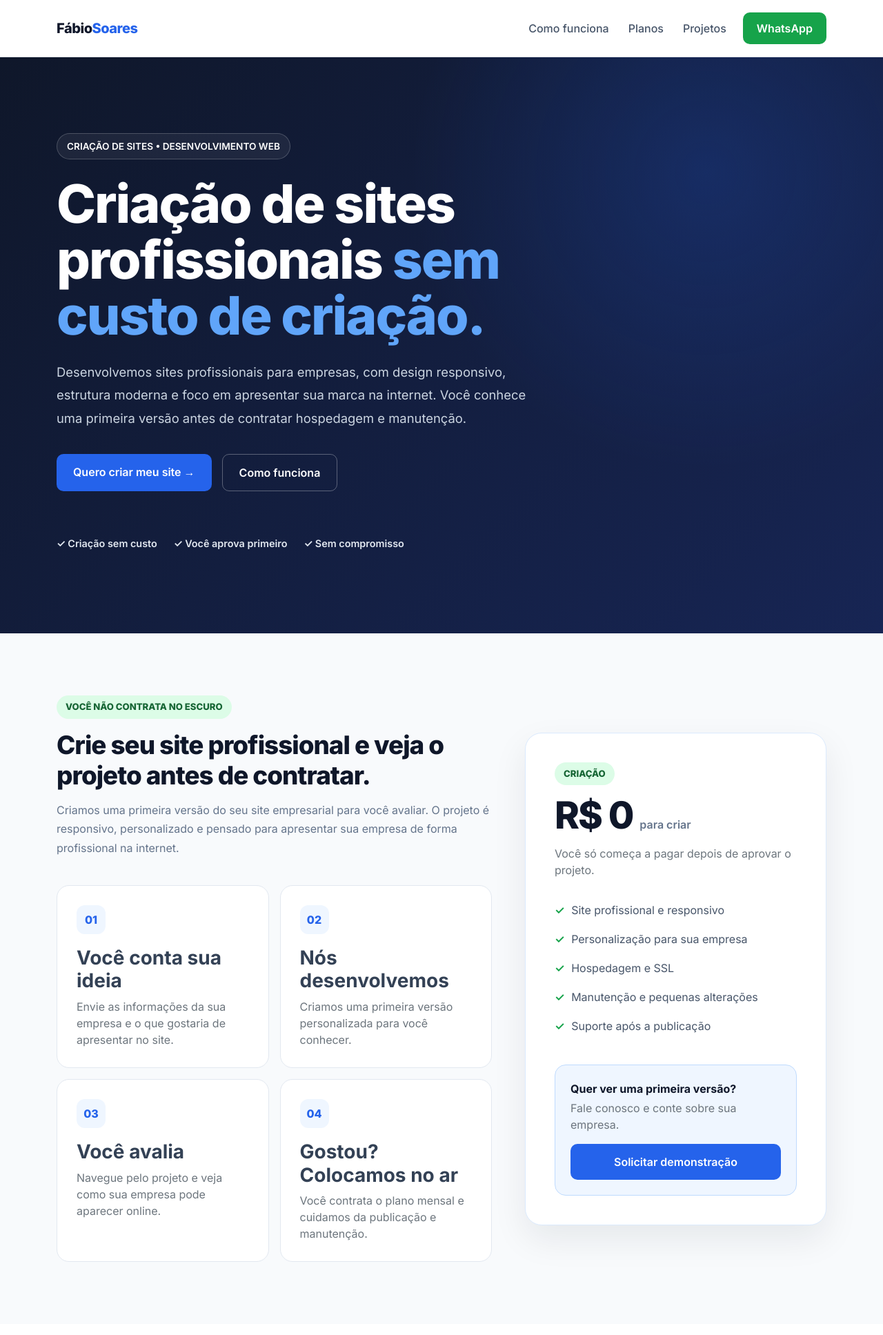
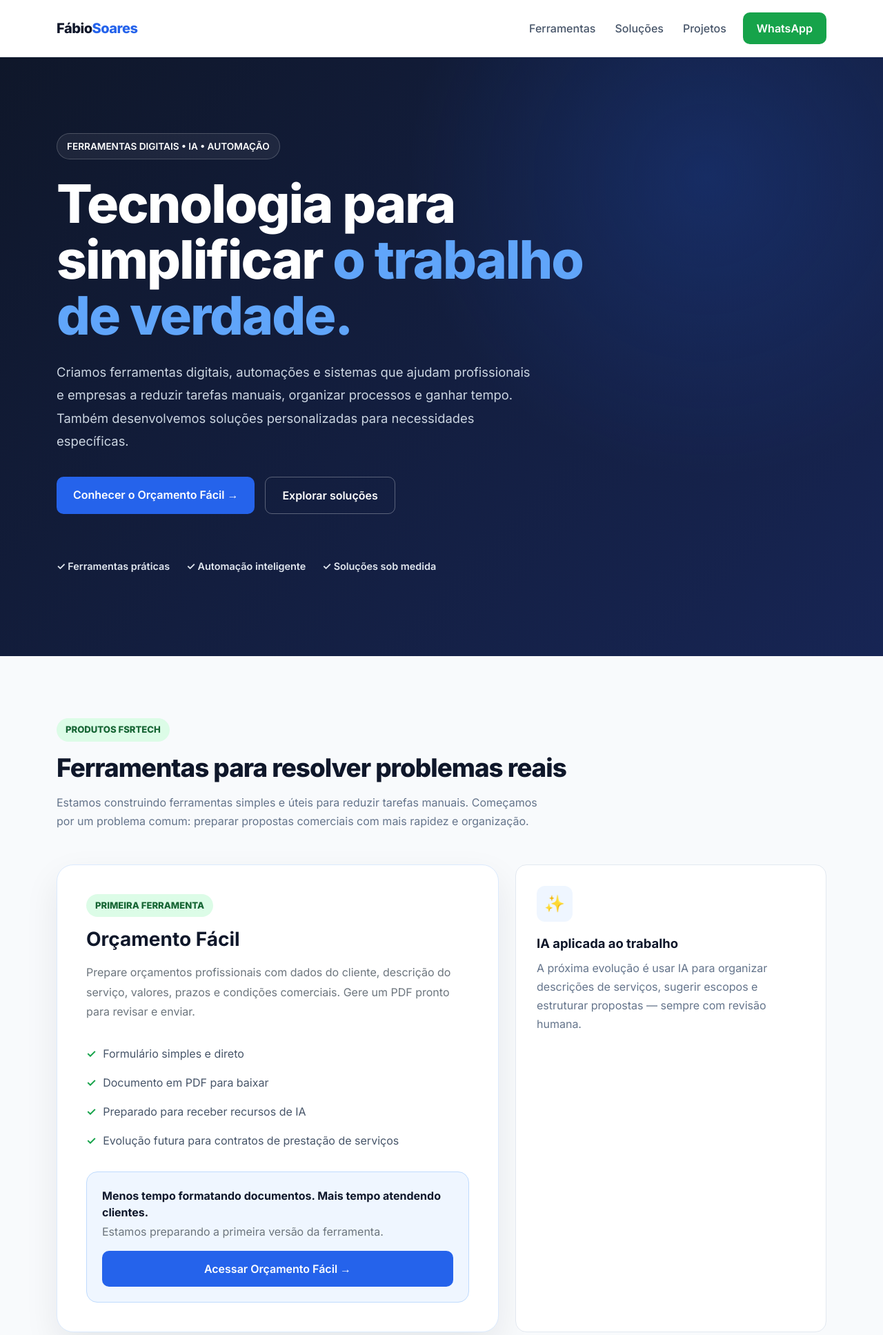
Before and after one commit to fabiurbina/fsrtech-automacao, a Django app: page / in a window 1280 px wide. Shown: the top 1935 px of the page at 69% size. Run offline with Django 5.2, Linux system fonts and the light colour scheme.

Commit message:
Atualização geral do site

```diff
--- a/pedidos/templates/home.html
+++ b/pedidos/templates/home.html
@@ -9,16 +9,16 @@
     <meta charset="UTF-8">
     <meta name="viewport" content="width=device-width, initial-scale=1.0">
 
-    <title>Criação de Sites Profissionais para Empresas | FSR Tech</title>
+    <title>Ferramentas Digitais, IA e Automação para Empresas | FSRTech</title>
 
-    <meta name="description" content="Criação de sites profissionais para empresas. Site responsivo, moderno e personalizado. Veja uma primeira versão sem custo de criação antes de contratar hospedagem e manutenção.">
+    <meta name="description" content="Ferramentas digitais, inteligência artificial, automação de processos e sistemas sob medida para simplificar o dia a dia de profissionais e empresas.">
 
     <link rel="canonical" href="https://fsrtech.com.br/">
 
     <meta name="robots" content="index, follow">
 
-    <meta property="og:title" content="Criação de Sites Profissionais para Empresas | FSR Tech">
-    <meta property="og:description" content="Criação de sites profissionais para empresas. Veja uma primeira versão sem custo de criação antes de contratar.">
+    <meta property="og:title" content="Ferramentas Digitais, IA e Automação | FSRTech">
+    <meta property="og:description" content="Conheça ferramentas digitais e soluções de automação para simplificar processos e economizar tempo.">
     <meta property="og:type" content="website">
     <meta property="og:url" content="https://fsrtech.com.br/">
 
@@ -615,18 +615,19 @@
   "@type": "ProfessionalService",
   "name": "FSR Tech",
   "url": "https://www.fsrtech.com.br/",
-  "description": "Criação de sites profissionais para empresas, com desenvolvimento web, hospedagem e manutenção.",
+  "description": "Desenvolvimento de ferramentas digitais, automação de processos, integração de sistemas, inteligência artificial e soluções web sob medida.",
   "areaServed": {
     "@type": "Place",
     "name": "São Paulo"
   },
   "serviceType": [
-    "Criação de sites profissionais",
-    "Criação de sites para empresas",
-    "Desenvolvimento de sites",
+    "Ferramentas digitais",
+    "Automação de processos",
+    "Integração de sistemas e APIs",
+    "Inteligência artificial aplicada",
+    "Desenvolvimento de sistemas sob medida",
     "Desenvolvimento web",
-    "Hospedagem de sites",
-    "Manutenção de sites"
+    "Criação e manutenção de sites"
   ]
 }
 </script>
@@ -648,12 +649,12 @@
 
         <div class="d-flex align-items-center">
 
-            <a href="#como-funciona" class="nav-link-custom">
-                Como funciona
+            <a href="#ferramentas" class="nav-link-custom">
+                Ferramentas
             </a>
 
-            <a href="#planos" class="nav-link-custom">
-                Planos
+            <a href="#servicos" class="nav-link-custom">
+                Soluções
             </a>
 
             <a href="#projetos" class="nav-link-custom">
@@ -684,43 +685,107 @@
     <div class="container">
 
         <span class="hero-badge">
-            CRIAÇÃO DE SITES • DESENVOLVIMENTO WEB
+            FERRAMENTAS DIGITAIS • IA • AUTOMAÇÃO
         </span>
 
         <h1>
-            Criação de sites profissionais
-            <span>sem custo de criação.</span>
+            Tecnologia para simplificar
+            <span>o trabalho de verdade.</span>
         </h1>
 
         <p class="hero-description">
-            Desenvolvemos sites profissionais para empresas, com design responsivo,
-            estrutura moderna e foco em apresentar sua marca na internet.
-            Você conhece uma primeira versão antes de contratar hospedagem e manutenção.
+            Criamos ferramentas digitais, automações e sistemas que ajudam profissionais
+            e empresas a reduzir tarefas manuais, organizar processos e ganhar tempo.
+            Também desenvolvemos soluções personalizadas para necessidades específicas.
         </p>
 
         <div class="hero-buttons">
 
-            <a href="https://wa.me/5511970907249?text=Olá!%20Quero%20conhecer%20a%20demonstração%20do%20meu%20site."
-               target="_blank"
+            <a href="/orcamento-facil/"
                class="btn-primary-custom">
-                Quero criar meu site →
+                Conhecer o Orçamento Fácil →
             </a>
 
-            <a href="#como-funciona"
+            <a href="#ferramentas"
                class="btn-outline-custom">
-                Como funciona
+                Explorar soluções
             </a>
 
         </div>
 
         <div class="hero-technologies">
-            <span>✓ Criação sem custo</span>
-            <span>✓ Você aprova primeiro</span>
-            <span>✓ Sem compromisso</span>
+            <span>✓ Ferramentas práticas</span>
+            <span>✓ Automação inteligente</span>
+            <span>✓ Soluções sob medida</span>
         </div>
 
     </div>
 
+</section>
+
+
+<!-- =========================
+     FERRAMENTAS DIGITAIS
+========================= -->
+
+<section class="section section-light" id="ferramentas">
+    <div class="container">
+        <div class="mb-5">
+            <span class="offer-badge">PRODUTOS FSRTECH</span>
+            <h2 class="section-title">Ferramentas para resolver problemas reais</h2>
+            <p class="section-subtitle">
+                Estamos construindo ferramentas simples e úteis para reduzir tarefas manuais.
+                Começamos por um problema comum: preparar propostas comerciais com mais rapidez e organização.
+            </p>
+        </div>
+
+        <div class="row g-4">
+            <div class="col-lg-7">
+                <div class="offer-card h-100">
+                    <span class="offer-badge">PRIMEIRA FERRAMENTA</span>
+                    <h3 class="fw-bold mb-3" style="color:var(--dark);">Orçamento Fácil</h3>
+                    <p class="text-secondary" style="line-height:1.8;">
+                        Prepare orçamentos profissionais com dados do cliente, descrição do serviço,
+                        valores, prazos e condições comerciais. Gere um PDF pronto para revisar e enviar.
+                    </p>
+                    <ul class="offer-list">
+                        <li>Formulário simples e direto</li>
+                        <li>Documento em PDF para baixar</li>
+                        <li>Preparado para receber recursos de IA</li>
+                        <li>Evolução futura para contratos de prestação de serviços</li>
+                    </ul>
+                    <div class="site-cta mt-4">
+                        <strong>Menos tempo formatando documentos. Mais tempo atendendo clientes.</strong>
+                        <div class="text-secondary mt-1 mb-3">
+                            Estamos preparando a primeira versão da ferramenta.
+                        </div>
+                        <a href="/orcamento-facil/" class="btn-primary-custom w-100 text-center">
+                            Acessar Orçamento Fácil →
+                        </a>
+                    </div>
+                </div>
+            </div>
+
+            <div class="col-lg-5">
+                <div class="service-card mb-4">
+                    <div class="service-icon">✨</div>
+                    <h3>IA aplicada ao trabalho</h3>
+                    <p>
+                        A próxima evolução é usar IA para organizar descrições de serviços,
+                        sugerir escopos e estruturar propostas — sempre com revisão humana.
+                    </p>
+                </div>
+                <div class="service-card">
+                    <div class="service-icon">📄</div>
+                    <h3>Da proposta ao contrato</h3>
+                    <p>
+                        Nossa visão é reaproveitar os dados do orçamento para preparar um contrato
+                        de prestação de serviços, reduzindo retrabalho e informações duplicadas.
+                    </p>
+                </div>
+            </div>
+        </div>
+    </div>
 </section>
 
 
@@ -910,12 +975,12 @@
         <div class="mb-5">
 
             <h2 class="section-title">
-                Além do site, tecnologia para sua empresa
+                Tecnologia para simplificar processos e criar novas possibilidades
             </h2>
 
             <p class="section-subtitle">
 
-                Além dos sites, desenvolvemos automações, integrações e sistemas para empresas que precisam ir além.
+                Aplicamos desenvolvimento web, automação, integração de sistemas, dados e IA para resolver necessidades práticas de profissionais e empresas.
 
             </p>
 
@@ -1405,18 +1470,17 @@
     <div class="container">
 
         <h2>
-            Seu próximo site pode começar hoje.
+            Qual tarefa da sua rotina poderia ser mais simples?
         </h2>
 
         <p>
-            Conte um pouco sobre sua empresa. Nós preparamos uma primeira versão
-            para você conhecer o projeto antes de contratar.
+            Conte qual processo toma seu tempo. Vamos avaliar como uma ferramenta, integração ou automação pode ajudar.
         </p>
 
-        <a href="https://wa.me/5511970907249?text=Olá!%20Quero%20criar%20um%20site%20para%20minha%20empresa."
+        <a href="https://wa.me/5511970907249?text=Ol%C3%A1!%20Quero%20conversar%20sobre%20uma%20ferramenta%20ou%20automa%C3%A7%C3%A3o%20para%20meu%20neg%C3%B3cio."
            target="_blank"
            class="btn-cta">
-            Solicitar meu site →
+            Conversar sobre uma solução →
         </a>
 
     </div>
@@ -1438,7 +1502,7 @@
 
         <br>
 
-        Criação de Sites • Desenvolvimento Web • Tecnologia
+        Ferramentas Digitais • IA • Automação • Desenvolvimento de Sistemas
 
         <div class="mt-2">
 
--- a/pedidos/urls.py
+++ b/pedidos/urls.py
@@ -1,9 +1,10 @@
 from django.contrib import admin
 from django.urls import path
-from .views import home, criacao_de_sites
-
+from .views import home, criacao_de_sites, orcamento_facil
 
 urlpatterns = [
+    path('admin/', admin.site.urls),
     path('', home, name='home'),
     path('criacao-de-sites/', criacao_de_sites, name='criacao_de_sites'),
+    path('orcamento-facil/', orcamento_facil, name='orcamento_facil'),
 ]
--- a/pedidos/views.py
+++ b/pedidos/views.py
@@ -1,4 +1,16 @@
+from io import BytesIO
+from decimal import Decimal, InvalidOperation
+
+from django.http import HttpResponse
 from django.shortcuts import render
+from django.views.decorators.http import require_http_methods
+
+from reportlab.lib import colors
+from reportlab.lib.enums import TA_CENTER, TA_LEFT
+from reportlab.lib.pagesizes import A4
+from reportlab.lib.styles import getSampleStyleSheet, ParagraphStyle
+from reportlab.lib.units import cm
+from reportlab.platypus import SimpleDocTemplate, Paragraph, Spacer, Table, TableStyle
 
 
 def home(request):
@@ -7,3 +19,160 @@ def home(request):
 
 def criacao_de_sites(request):
     return render(request, 'criacao_de_sites.html')
+
+
+@require_http_methods(["GET", "POST"])
+def orcamento_facil(request):
+    """
+    MVP sem IA e sem banco de dados:
+    recebe os dados do formulário e gera um PDF para download.
+    """
+    if request.method == "GET":
+        return render(request, "orcamento_facil.html")
+
+    dados = {
+        "empresa": request.POST.get("empresa", "").strip()[:120],
+        "email_empresa": request.POST.get("email_empresa", "").strip()[:160],
+        "telefone_empresa": request.POST.get("telefone_empresa", "").strip()[:50],
+        "cliente": request.POST.get("cliente", "").strip()[:160],
+        "email_cliente": request.POST.get("email_cliente", "").strip()[:160],
+        "titulo": request.POST.get("titulo", "").strip()[:160],
+        "descricao": request.POST.get("descricao", "").strip()[:5000],
+        "prazo": request.POST.get("prazo", "").strip()[:120],
+        "validade": request.POST.get("validade", "15 dias").strip()[:40],
+        "condicoes": request.POST.get("condicoes", "").strip()[:2000],
+    }
+
+    try:
+        valor = Decimal(request.POST.get("valor", "").replace(".", "").replace(",", "."))
+        if not valor.is_finite() or valor < 0:
+            raise InvalidOperation
+    except (InvalidOperation, ValueError):
+        return render(
+            request,
+            "orcamento_facil.html",
+            {"dados": dados, "erro": "Informe um valor válido para o orçamento."},
+            status=400,
+        )
+
+    campos_obrigatorios = ("empresa", "cliente", "titulo", "descricao")
+    if any(not dados[campo] for campo in campos_obrigatorios):
+        return render(
+            request,
+            "orcamento_facil.html",
+            {"dados": dados, "erro": "Preencha empresa, cliente, título e descrição do serviço."},
+            status=400,
+        )
+
+    buffer = BytesIO()
+    documento = SimpleDocTemplate(
+        buffer,
+        pagesize=A4,
+        rightMargin=2.0 * cm,
+        leftMargin=2.0 * cm,
+        topMargin=1.8 * cm,
+        bottomMargin=1.8 * cm,
+        title=f"Orçamento - {dados['titulo']}",
+        author=dados["empresa"],
+    )
+
+    estilos = getSampleStyleSheet()
+    estilos.add(ParagraphStyle(
+        name="MarcaFSR", parent=estilos["Title"], fontName="Helvetica-Bold",
+        fontSize=21, leading=25, textColor=colors.HexColor("#1d4ed8"),
+        alignment=TA_LEFT, spaceAfter=4,
+    ))
+    estilos.add(ParagraphStyle(
+        name="SubtituloAzul", parent=estilos["Heading2"], fontName="Helvetica-Bold",
+        fontSize=13, leading=17, textColor=colors.HexColor("#0f172a"),
+        spaceBefore=12, spaceAfter=7,
+    ))
+    estilos.add(ParagraphStyle(
+        name="CorpoSeguro", parent=estilos["BodyText"], fontName="Helvetica",
+        fontSize=9.5, leading=14, textColor=colors.HexColor("#334155"),
+        spaceAfter=5,
+    ))
+    estilos.add(ParagraphStyle(
+        name="Pequeno", parent=estilos["BodyText"], fontName="Helvetica",
+        fontSize=8, leading=11, textColor=colors.HexColor("#64748b"),
+    ))
+
+    def p(texto, estilo="CorpoSeguro"):
+        # Escapa caracteres que poderiam ser interpretados como marcação pelo Paragraph.
+        from xml.sax.saxutils import escape
+        texto = escape(str(texto or "")).replace("\n", "<br/>")
+        return Paragraph(texto, estilos[estilo])
+
+    story = [
+        p(dados["empresa"], "MarcaFSR"),
+        p("PROPOSTA COMERCIAL / ORÇAMENTO", "SubtituloAzul"),
+        Spacer(1, 0.25 * cm),
+    ]
+
+    contato_empresa = " • ".join(x for x in [dados["email_empresa"], dados["telefone_empresa"]] if x)
+    if contato_empresa:
+        story += [p(contato_empresa, "Pequeno"), Spacer(1, 0.25 * cm)]
+
+    info = [
+        [p("<b>Cliente</b>"), p(dados["cliente"])],
+        [p("<b>E-mail do cliente</b>"), p(dados["email_cliente"] or "Não informado")],
+        [p("<b>Serviço</b>"), p(dados["titulo"])],
+    ]
+    tabela = Table(info, colWidths=[4.0 * cm, 12.0 * cm], hAlign="LEFT")
+    tabela.setStyle(TableStyle([
+        ("BACKGROUND", (0, 0), (0, -1), colors.HexColor("#eff6ff")),
+        ("BOX", (0, 0), (-1, -1), 0.5, colors.HexColor("#dbeafe")),
+        ("INNERGRID", (0, 0), (-1, -1), 0.35, colors.HexColor("#dbeafe")),
+        ("VALIGN", (0, 0), (-1, -1), "TOP"),
+        ("LEFTPADDING", (0, 0), (-1, -1), 8),
+        ("RIGHTPADDING", (0, 0), (-1, -1), 8),
+        ("TOPPADDING", (0, 0), (-1, -1), 8),
+        ("BOTTOMPADDING", (0, 0), (-1, -1), 8),
+    ]))
+    story += [tabela, p("Descrição e escopo do serviço", "SubtituloAzul"), p(dados["descricao"])]
+
+    valor_formatado = f"R$ {valor:,.2f}".replace(",", "X").replace(".", ",").replace("X", ".")
+    resumo = [
+        [p("<b>Investimento</b>"), p(f"<b>{valor_formatado}</b>")],
+        [p("<b>Prazo estimado</b>"), p(dados["prazo"] or "A combinar")],
+        [p("<b>Validade da proposta</b>"), p(dados["validade"] or "15 dias")],
+    ]
+    tabela_resumo = Table(resumo, colWidths=[5.0 * cm, 11.0 * cm], hAlign="LEFT")
+    tabela_resumo.setStyle(TableStyle([
+        ("BACKGROUND", (0, 0), (-1, 0), colors.HexColor("#eff6ff")),
+        ("BOX", (0, 0), (-1, -1), 0.5, colors.HexColor("#dbeafe")),
+        ("INNERGRID", (0, 0), (-1, -1), 0.35, colors.HexColor("#dbeafe")),
+        ("VALIGN", (0, 0), (-1, -1), "TOP"),
+        ("LEFTPADDING", (0, 0), (-1, -1), 8),
+        ("RIGHTPADDING", (0, 0), (-1, -1), 8),
+        ("TOPPADDING", (0, 0), (-1, -1), 8),
+        ("BOTTOMPADDING", (0, 0), (-1, -1), 8),
+    ]))
+    story += [Spacer(1, 0.35 * cm), tabela_resumo]
+
+    if dados["condicoes"]:
+        story += [p("Condições comerciais", "SubtituloAzul"), p(dados["condicoes"])]
+
+    story += [
+        Spacer(1, 0.8 * cm),
+        p("Este documento é uma proposta comercial. O início do serviço depende da aprovação entre as partes.", "Pequeno"),
+    ]
+
+    def rodape(canvas, doc):
+        canvas.saveState()
+        canvas.setStrokeColor(colors.HexColor("#dbeafe"))
+        canvas.line(2 * cm, 1.45 * cm, A4[0] - 2 * cm, 1.45 * cm)
+        canvas.setFont("Helvetica", 8)
+        canvas.setFillColor(colors.HexColor("#64748b"))
+        canvas.drawString(2 * cm, 1.05 * cm, dados["empresa"])
+        canvas.drawRightString(A4[0] - 2 * cm, 1.05 * cm, f"Página {doc.page}")
+        canvas.restoreState()
+
+    documento.build(story, onFirstPage=rodape, onLaterPages=rodape)
+    pdf = buffer.getvalue()
+    buffer.close()
+
+    nome_arquivo = "orcamento-fsrtech.pdf"
+    resposta = HttpResponse(pdf, content_type="application/pdf")
+    resposta["Content-Disposition"] = f'attachment; filename="{nome_arquivo}"'
+    return resposta
--- a/requirements.txt
+++ b/requirements.txt
@@ -3,3 +3,4 @@ PyMySQL[rsa]==1.1.2
 python-dotenv==1.1.0
 gunicorn==23.0.0
 whitenoise==6.9.0
+reportlab==4.4.4
```
Also changed, not shown: pedidos/templates/orcamento_facil.html (added, +133 -0 lines).
